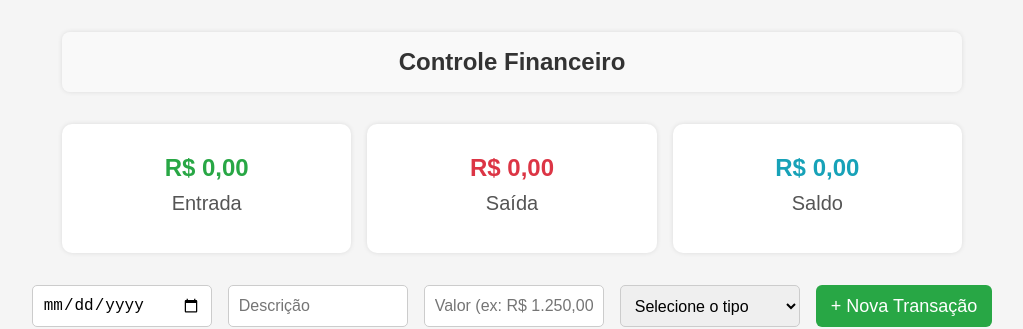
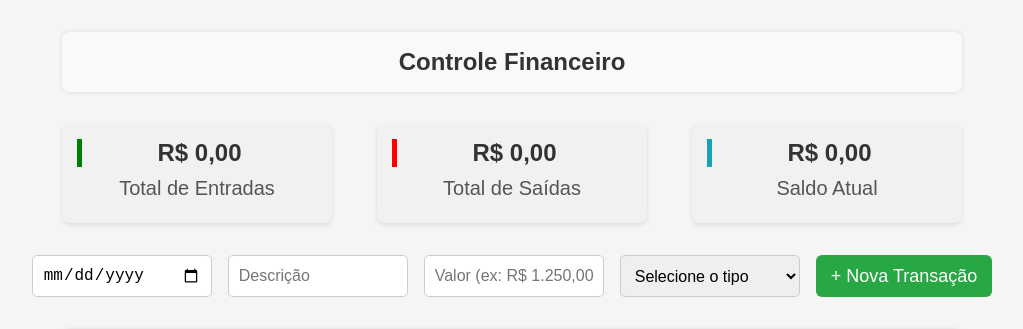
Before and after one commit to agripe049/controle-financeiro, a React app: page / in a window 1280 px wide. Shown: the top 329 px of the page, without its empty margins (128-1151 px from the left). Built offline with nearby package versions, Linux system fonts and the light colour scheme; no server answers; the database is empty; the HTML template or start-up script is replaced by a standard one.

Commit message:
Implementando lógica no summary das entradas, saidas e saldo total

```diff
--- a/src/App.jsx
+++ b/src/App.jsx
@@ -22,13 +22,18 @@ function App() {
       setTransactions(data)
     };
     fetchTransactions()
-  }, [])
+  }, []);
+
+  //Adiciona a nova transação direto no estado
+  const addTransaction = (newTransaction) => {
+    setTransactions(prev => [...prev, newTransaction]);
+  };
 
   return (
     <div className="app-container">
       <Header />
-      <Summary />
-      <NewTransactionForm />
+      <Summary transactions={transactions}/>
+      <NewTransactionForm onTransactionAdded={addTransaction}/>
       <TransactionsTable transactions={transactions} />
     </div>
   )
--- a/src/components/NewTransactionForm/NewTransactionForm.jsx
+++ b/src/components/NewTransactionForm/NewTransactionForm.jsx
@@ -3,7 +3,7 @@ import { collection, addDoc } from "firebase/firestore"
 import { db } from "../../services/FirebaseConfig"
 import './NewTransactionForm.css'
 
-const NewTransactionForm = () => {
+const NewTransactionForm = ({ onTransactionAdded }) => {
 
     const [date, setDate] = useState("");
     const [description, setDescription] = useState("");
@@ -15,24 +15,26 @@ const NewTransactionForm = () => {
 
         if (!date || !description || !value || !type) {
             alert("Preencha todos os campos antes de salvar");
-            return
+            return;
         }
 
         try {
-            await addDoc(collection(db, "transactions"), {
+            const docRef = await addDoc(collection(db, "transactions"), {
                 date,
                 description,
                 value,
                 type,
-            })
+            });
 
-            alert("Transação adicionada com sucesso!")
+            if (onTransactionAdded) onTransactionAdded({ id: docRef.id, date, description, value, type });
 
             // Limpar os campos
             setDate("");
             setDescription("");
             setValue("");
             setType("");
+
+            alert("Transação adicionada com sucesso!")
         } catch (error) {
             console.error("Erro ao adicionar transação: ", error)
         }
--- a/src/components/Summary/Summary.css
+++ b/src/components/Summary/Summary.css
@@ -7,16 +7,16 @@
     margin-bottom: 2rem;
 }
 
-.card{
-    flex: 1;
-    background-color: #ffffff;
-    padding: 30px;
-    border-radius: 10px;
-    box-shadow: 0 0 5px rgba(0,0,0,0.1);
+.card {
+    background-color: #f1f1f1;
+    border-radius: 8px;
+    padding: 15px;
+    width: 30%;
     text-align: center;
+    box-shadow: 0 2px 5px rgba(0, 0, 0, 0.1);
 }
 
-.card p{
+.card p {
     font-size: 20px;
     color: #555;
     margin-bottom: 0.5rem;
@@ -26,17 +26,17 @@
     font-size: 24px;
     margin-bottom: 10px;
     display: block;
-
 }
 
-.entrada strong{
-    color: #28a745;
+.entrada strong {
+    border-left: 5px solid green;
 }
 
-.saida strong{
-    color: #dc3545;
+.saida strong {
+
+    border-left: 5px solid red;
 }
 
-.saldo strong{
-    color: #17a2b8;
+.saldo strong {
+    border-left: 5px solid #17a2b8;
 }
--- a/src/components/Summary/Summary.jsx
+++ b/src/components/Summary/Summary.jsx
@@ -1,19 +1,29 @@
 import './Summary.css'
 
-const Summary = () => {
+const Summary = ({ transactions }) => {
+  const totalEntradas = transactions
+    .filter(t => t.type === "entrada")
+    .reduce((acc, t) => acc + parseFloat(t.value.replace(/[^\d,-]/g, "").replace(",", ".")), 0);
+
+    const totalSaidas = transactions
+    .filter(t => t.type === "saida")
+    .reduce((acc, t) => acc + parseFloat(t.value.replace(/[^\d,-]/g, "").replace(",", ".")), 0);
+
+    const saldoTotal = totalEntradas - totalSaidas;
+
   return (
     <section className='summary'>
         <div className='card entrada'>
-            <strong>R$ 0,00</strong>
-            <p>Entrada</p>
+            <strong>{totalEntradas.toLocaleString("pt-BR", { style: "currency", currency: "BRL" })}</strong>
+            <p>Total de Entradas</p>
         </div>
         <div className='card saida'>
-            <strong>R$ 0,00</strong>
-            <p>Saída</p>
+            <strong>{totalSaidas.toLocaleString("pt-BR", { style: "currency", currency: "BRL" })}</strong>
+            <p>Total de Saídas</p>
         </div>
         <div className='card saldo'>
-            <strong>R$ 0,00</strong>
-            <p>Saldo</p>
+            <strong>{saldoTotal.toLocaleString("pt-BR", { style: "currency", currency: "BRL" })}</strong>
+            <p>Saldo Atual</p>
         </div>
     </section>
   )
```
